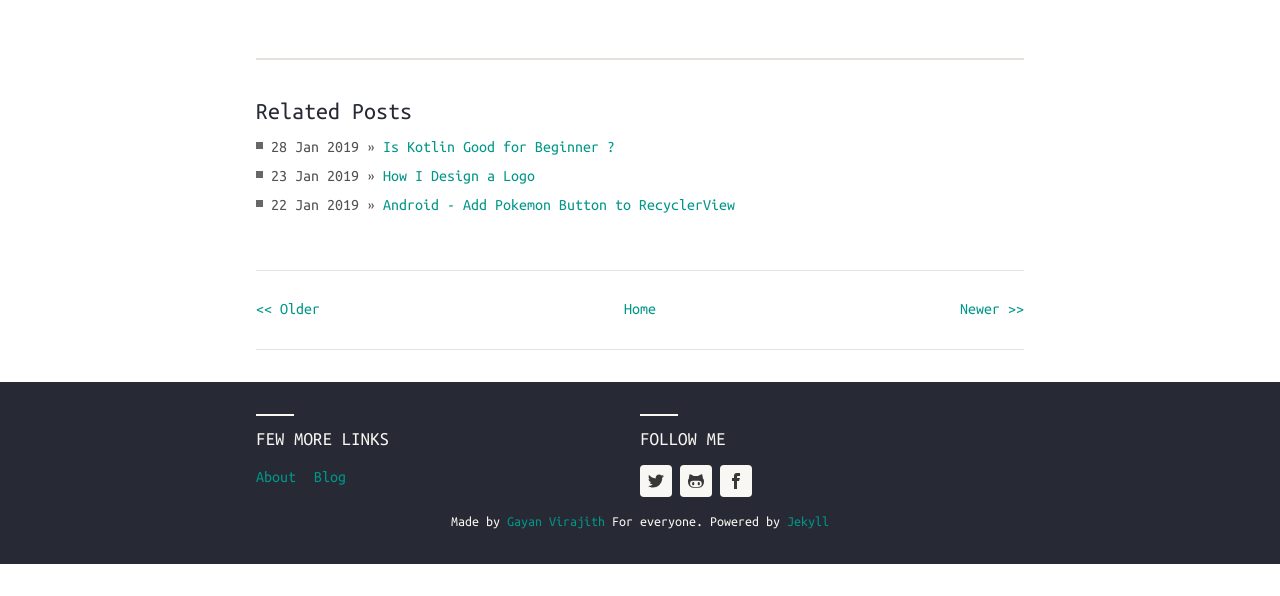
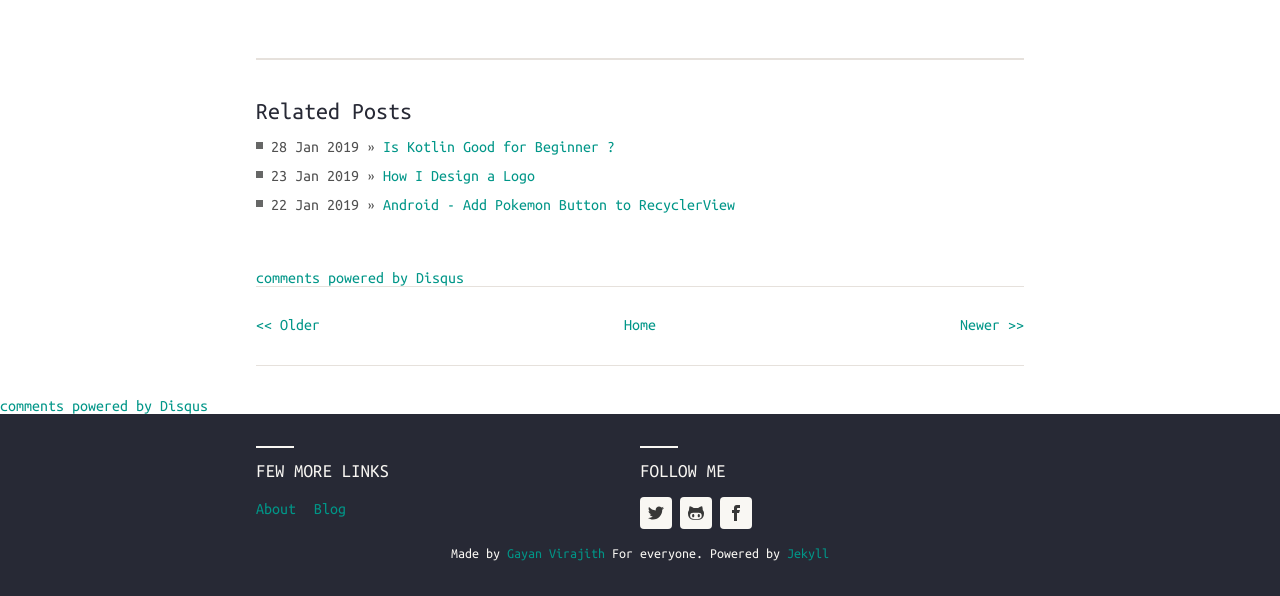
Before and after one commit to kucingselfie/kucingselfie.github.io, a Jekyll site: the page built from _posts/2017-08-30-Butt-Cap-To-Round-Cap.markdown, in a window 1280 px wide and 900 px high, scrolled down 3199 px, cut to the strip 304-900 px from the top of the window. Built offline with Jekyll 4.4.1, drawn with Linux system fonts in a browser that asks for light colours; nearby versions of some CDN libraries; our own code applies the rules of GitHub Pages for plain Markdown files; comment, search, counter and statistics services are not loaded; before the commit the page ends 4067 px from its top, so only the background shows below that.

Commit message:
Update 2017-08-30-Butt-Cap-To-Round-Cap.markdown

```diff
--- a/_posts/2017-08-30-Butt-Cap-To-Round-Cap.markdown
+++ b/_posts/2017-08-30-Butt-Cap-To-Round-Cap.markdown
@@ -39,3 +40,5 @@ Nah, langsung saja:
 6. Nah ini perbedaan Butt cap dan round cap. Just a little change, but make our line art looks better. :blush:
 
 ![Swatch](https://image.ibb.co/k7zKGk/9.jpg "butt cap and round cap")
+
+{% include disqus.html %}
```
Also changed, not shown: other parts of _posts/2017-08-30-Butt-Cap-To-Round-Cap.markdown (+1 -0 lines).
